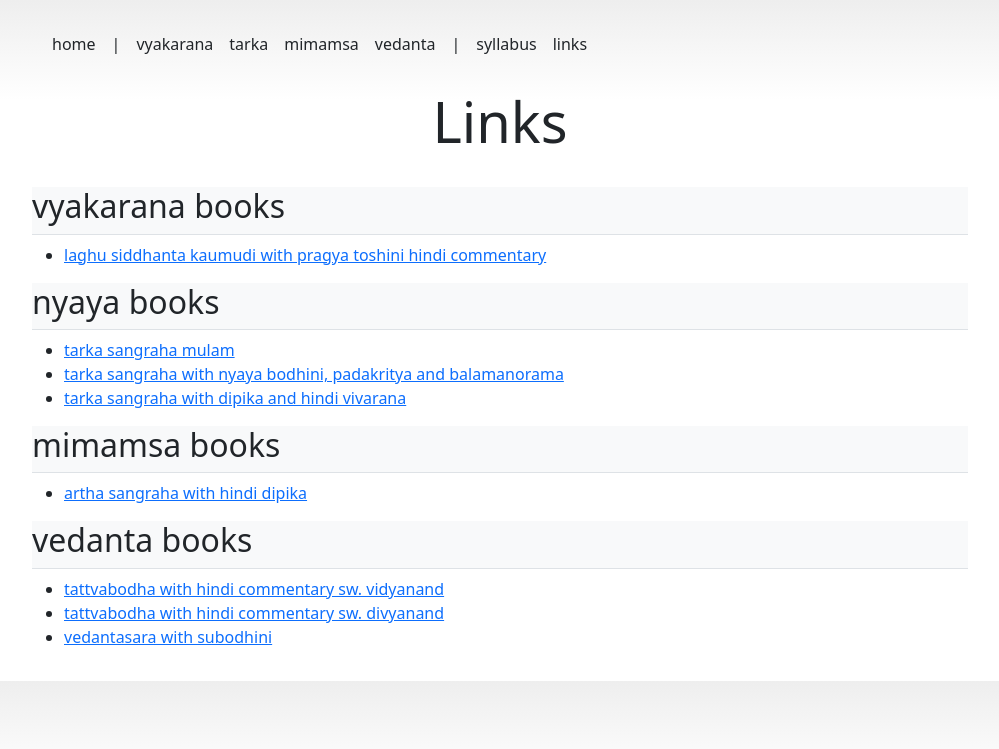
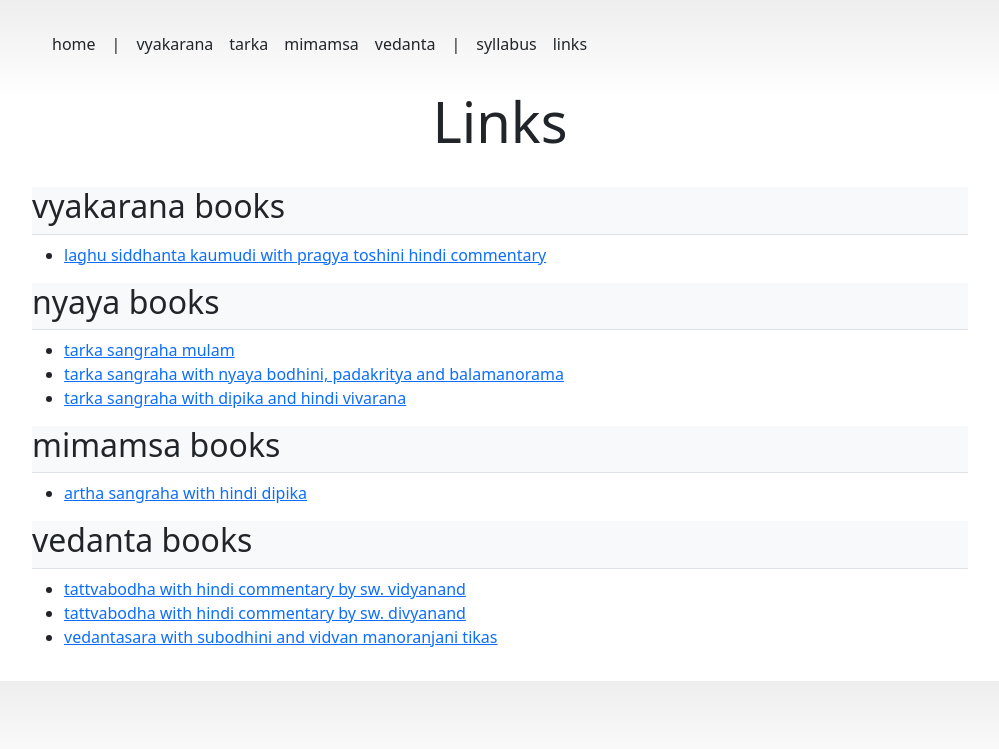
Before and after one commit to aupasana/vedanta, a Jekyll site: the page built from links.md, in a window 1280 px wide. Shown: the top 749 px of the page, without its empty margins (140-1139 px from the left). Built offline with Jekyll 4.4.1, drawn with Linux system fonts in a browser that asks for light colours.

```diff
--- a/links.md
+++ b/links.md
@@ -25,6 +25,6 @@ layout: default
 
 <h2 class="pb-2 border-bottom bg-light">vedanta books</h2>
 
-- [tattvabodha with hindi commentary sw. vidyanand](https://archive.org/details/TattvabodhaHindiKailash)
-- [tattvabodha with hindi commentary sw. divyanand](https://archive.org/details/TattvabodhaAtmabodha)
-- [vedantasara with subodhini](https://archive.org/details/VedantaSara1916WithTwoCOmmentariesNirnaySagarPress)
+- [tattvabodha with hindi commentary by sw. vidyanand](https://archive.org/details/TattvabodhaHindiKailash)
+- [tattvabodha with hindi commentary by sw. divyanand](https://archive.org/details/TattvabodhaAtmabodha)
+- [vedantasara with subodhini and vidvan manoranjani tikas](https://archive.org/details/VedantaSara1916WithTwoCOmmentariesNirnaySagarPress)
```
